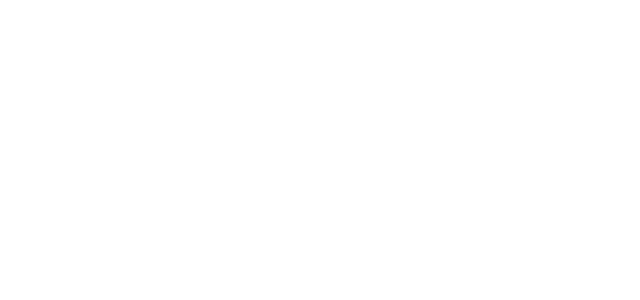
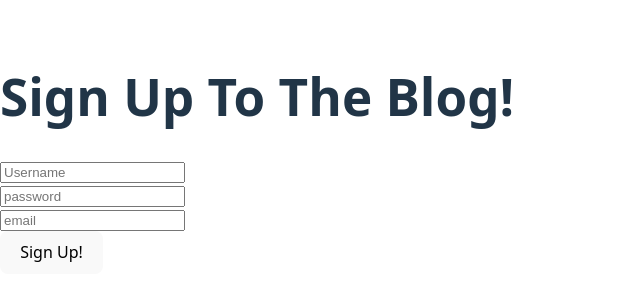
Before and after one commit to AmaniAL-Abdullah/Livo-Frontend, a React (Vite) app: page /signup in a window 1280 px wide. Before the commit this address had no page. Shown: the part 246-546 px from the top of the page, without its empty margins (0-640 px from the left). Built offline with nearby package versions, Linux system fonts and the light colour scheme; no server answers.

Commit message:
Add signup and login pages, create API helper in lib, and secure environment with .gitignore

```diff
--- a/src/App.jsx
+++ b/src/App.jsx
@@ -1,6 +1,10 @@
 import React from 'react'
 import { BrowserRouter as Router, Routes, Route } from 'react-router'
+
 import Home from './pages/Home'
+import Signup from './pages/Signup'
+import Login from './pages/Login'
+import Logout from './pages/Logout'
 import AddRole from './pages/AddRole'
 
 function App() {
@@ -8,6 +12,9 @@
     <Router>
       <Routes>
         <Route path='/' element={<Home />} />
+        <Route path='/signup' element={<Signup />} />
+        <Route path='/login' element={<Login />} />
+        <Route path='/logout' element={<Logout />} />
         <Route path='/roles/new' element={<AddRole />} />
       </Routes>
     </Router>
--- a/src/components/RoleList/RoleList.jsx
+++ b/src/components/RoleList/RoleList.jsx
@@ -1,15 +1,20 @@
-import React from 'react'
+import React,{ useEffect, useState } from 'react'
 import axios from 'axios'
-import { useEffect, useState } from 'react'
+import { Link } from 'react-router'
+import { authorizedRequest } from '../../lib/api'
 
 function RoleList() {
     const [roles, setRoles] = useState([])
 
         async function getAllRoles() {
-            const response = await axios.get('http://127.0.0.1:8000/api/roles/')
-            console.log(response)
+            try{
+                const response = await authorizedRequest('get', '/roles/')
             setRoles(response.data)
+            }
+        catch (err) {
+            console.error('Error fetching posts:', err)
         }
+    }
         useEffect(() =>{
             getAllRoles()
         }, [])
@@ -23,7 +28,7 @@
                     {roles.map(role => {
                         return (
                             <li key={role.id}>
-                                <p>{role.name}</p>
+                                <Link to={`/roles/${role.id}`}>{role.name}</Link>
                             </li>
                         )
                     })}
--- /dev/null
+++ b/src/lib/api.js
@@ -0,0 +1,65 @@
+import axios from "axios"
+
+const baseUrl = import.meta.env.VITE_BASE_URL
+
+function setTokens({ access, refresh }) {
+    // save the access and refresh tokens to local storage
+    if (access) localStorage.setItem('access_token', access)
+    if (refresh) localStorage.setItem('refresh_token', refresh)
+}
+
+async function refreshAccessToken() {
+    // check if there is a refresh token
+    // If there is make the api call to refresh the token
+    const refreshToken = localStorage.getItem('refresh_token')
+    if (refreshToken) {
+        const response = await axios.post(
+            `${baseUrl}/token/refresh/`,
+            { refresh: refreshToken }
+        )
+        setTokens({ access: response.data.access })
+        console.log('access token has been refreshed')
+        return newAccess
+    }
+}
+
+async function authorizedRequest(method, url, data = null) {
+    // make the config object for axios to use to make requests
+    const config = {
+        method,
+        url: `${baseUrl}${url}`,
+        headers: {}
+    }
+    // if there is json data add it to the config object
+    if (data) {
+        config.data = data
+    }
+
+    // If there is an access token add it to the headers in config object
+    let accessToken = localStorage.getItem('access_token')
+    if (accessToken) {
+        config.headers['Authorization'] = `Bearer ${accessToken}`
+    }
+
+    // Actually make the api call to our backend
+    try {
+        const response = await axios(config)
+        return response
+    } catch (err) {
+        console.log(err)
+        if (err.response && err.response.status == 401) {
+            try {
+                accessToken = await refreshAccessToken()
+                config.headers['Authorization'] = `Bearer ${accessToken}`
+
+                const retriedResponse = await axios(config)
+                return retriedResponse
+            } catch (err) {
+                console.log(err)
+                window.location.href = '/signup'
+            }
+        }
+    }
+}
+
+export { setTokens, authorizedRequest }
--- a/src/pages/AddRole.jsx
+++ b/src/pages/AddRole.jsx
@@ -2,7 +2,7 @@
 import RoleForm from '../components/RoleForm/RoleForm'
 import { useState } from 'react'
 import axios from 'axios'
-
+import { authorizedRequest } from '../lib/api'
 
 function AddRole() {
 
@@ -12,11 +12,8 @@
     async function handleSubmit(event) {
         event.preventDefault()
         console.log('Handle Submit is running')
-        const payload = { name, description }
-        console.log(payload)
         const url = 'http://127.0.0.1:8000/api/roles/'
-        const response = await axios.post(url, payload)
-        console.log(response.data)
+        const response = await authorizedRequest('post', '/roles/', { name, description })
         setName('')
         setDescription('')
     }
--- a/src/pages/Home.jsx
+++ b/src/pages/Home.jsx
@@ -1,7 +1,16 @@
 import React from 'react'
+import { useNavigate } from 'react-router'
 import RoleList from '../components/RoleList/RoleList'
 
 function Home() {
+    const navigate = useNavigate()
+
+    function handleLogout() {
+        localStorage.removeItem('access_token')
+        localStorage.removeItem('refresh_token')
+
+        navigate('/signup')
+    }
     return (
         <>
             <h1> Welcome to the Role App</h1>
--- /dev/null
+++ b/src/pages/Login.jsx
@@ -0,0 +1,67 @@
+import { useState } from 'react'
+import { useNavigate } from 'react-router'
+import { setTokens } from '../lib/api'
+import axios from 'axios'
+
+function Login() {
+    const navigate = useNavigate()
+
+    const [formData, setFormData] = useState({
+        username: '',
+        password: ''
+    })
+
+    const [error, setError] = useState('')
+
+    const handleChange = (event) => {
+        setFormData({
+            ...formData,
+            [event.target.name]: event.target.value
+        })
+    }
+
+    const handleSubmit = async (event) => {
+        event.preventDefault()
+        setError('')
+
+        try {
+            const response = await axios.post(`${import.meta.env.VITE_BASE_URL}/token/`, formData)
+            setTokens({
+                access: response.data.access,
+                refresh: response.data.refresh
+            })
+            navigate('/')
+        } catch (err) {
+            console.log(err)
+            setError('Invalid username or password')
+        }
+    }
+
+    return (
+        <div>
+            <h1>Login</h1>
+            <form onSubmit={handleSubmit}>
+                <input
+                    type="text"
+                    name="username"
+                    placeholder="Username"
+                    value={formData.username}
+                    onChange={handleChange}
+                    required
+                />
+                <input
+                    type="password"
+                    name="password"
+                    placeholder="Password"
+                    value={formData.password}
+                    onChange={handleChange}
+                    required
+                />
+                <button type="submit">Login</button>
+                {error && <p>{error}</p>}
+            </form>
+        </div>
+    )
+}
+
+export default Login
--- /dev/null
+++ b/src/pages/Signup.jsx
@@ -0,0 +1,66 @@
+import { useState } from 'react'
+import axios from 'axios'
+
+import { setTokens } from '../lib/api'
+import { useNavigate } from 'react-router'
+
+function Signup() {
+
+    const [username, setUsername] = useState('')
+    const [password, setPassword] = useState('')
+    const [email, setEmail] = useState('')
+    const navigate = useNavigate()
+
+    async function handleSubmit(event){
+        event.preventDefault()
+        try {
+            const response = await axios.post(
+                'http://127.0.0.1:8000/api/signup/',
+                {username, email, password}
+            )
+            console.log(response.data)
+            setTokens(response.data)
+            navigate('/login')
+        } catch (err) {
+            console.log(err)
+        }
+    }
+
+    return (
+        <div>
+            <h1>Sign Up To The Blog!</h1>
+            <form onSubmit={handleSubmit}>
+                <div>
+                    <input
+                        type='text'
+                        placeholder='Username'
+                        name='username'
+                        onChange={event => setUsername(event.target.value)}
+                        value={username}
+                    />
+                </div>
+                <div>
+                    <input
+                        type='password'
+                        placeholder='password'
+                        name='password'
+                        onChange={event => setPassword(event.target.value)}
+                        value={password}
+                    />
+                </div>
+                <div>
+                    <input
+                        type='text'
+                        placeholder='email'
+                        name='email'
+                        onChange={event => setEmail(event.target.value)}
+                        value={email}
+                    />
+                </div>
+                <button type='submit'>Sign Up!</button>
+            </form>
+        </div>
+    )
+}
+
+export default Signup
```
Also changed, not shown: 1 other file (tests, documents, lock files or other folders).
